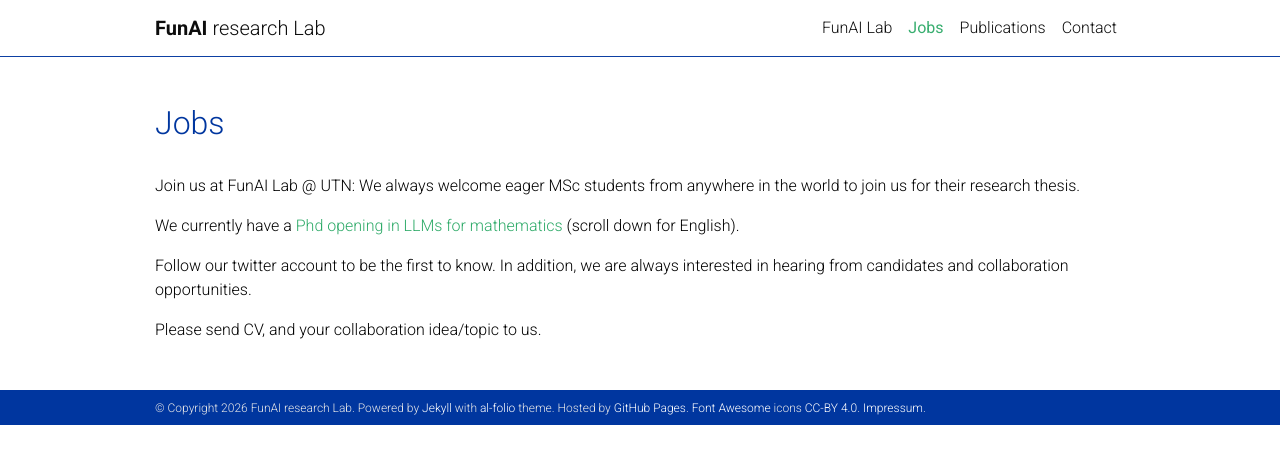
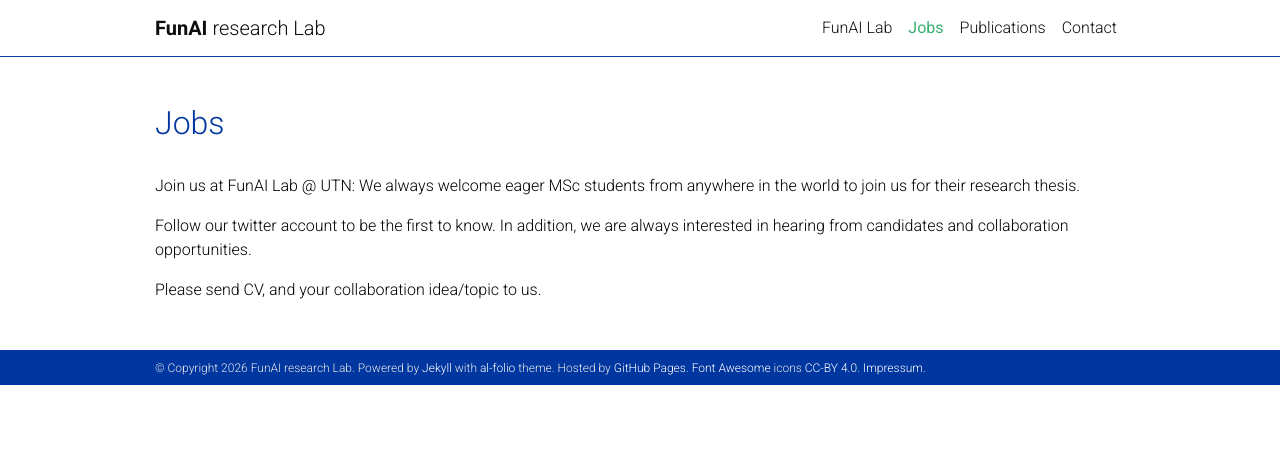
Before and after one commit to fundamentalailab/fundamentalailab.github.io, a Jekyll site: the page built from _pages/jobs.md, in a window 1280 px wide. Shown: the top 464 px of the page. Built offline with Jekyll 4.4.1, drawn with Linux system fonts in a browser that asks for light colours; comment, search, counter and statistics services are not loaded; a style sheet for code colours, icons or effects is not loaded.

Commit message:
Update jobs.md

```diff
--- a/_pages/jobs.md
+++ b/_pages/jobs.md
@@ -10,8 +10,6 @@
 Join us at FunAI Lab @ UTN:
 We always welcome eager MSc students from anywhere in the world to join us for their research thesis.
 
-We currently have a [Phd opening in LLMs for mathematics](https://jobs.utn.de/jobposting/f5df57d7296d49be224b80f7ae3c8598e799541a0) (scroll down for English).
-
 Follow our twitter account to be the first to know.
 In addition, we are always interested in hearing from candidates and collaboration opportunities.
 
```
